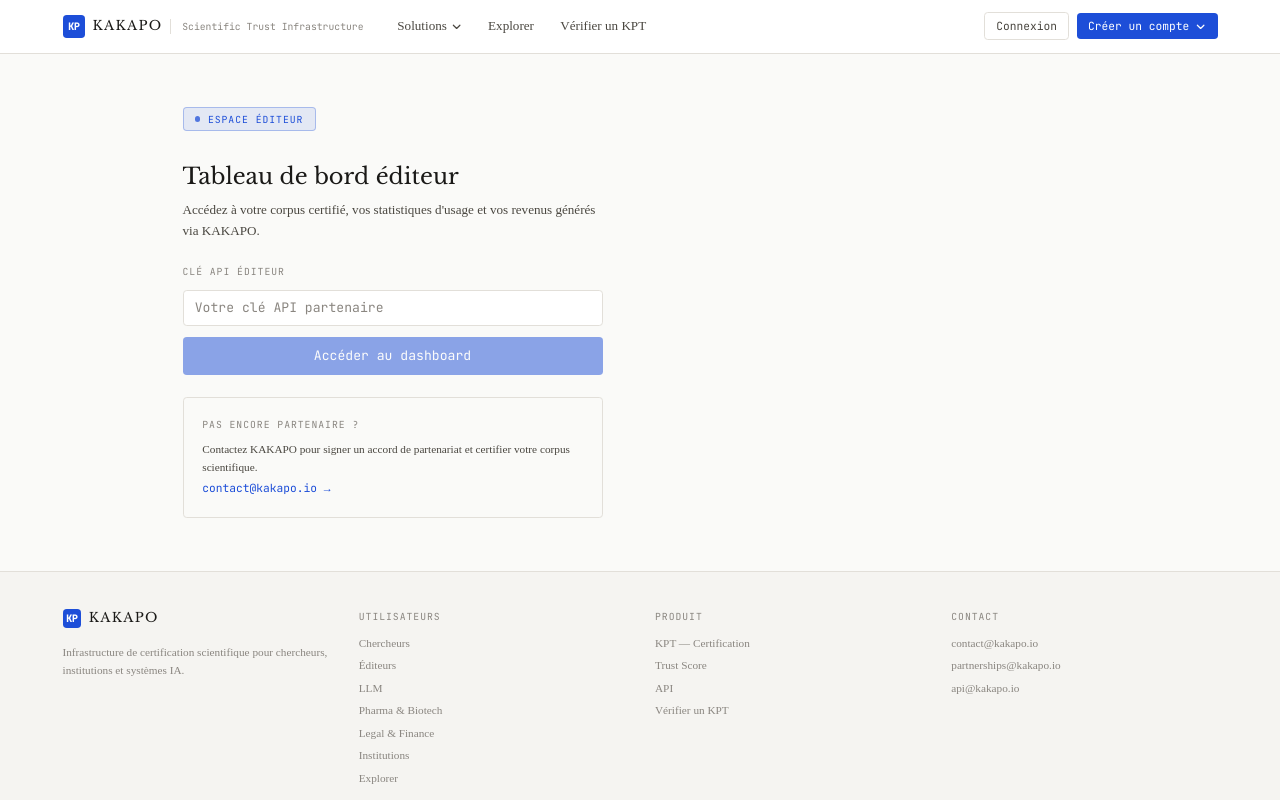
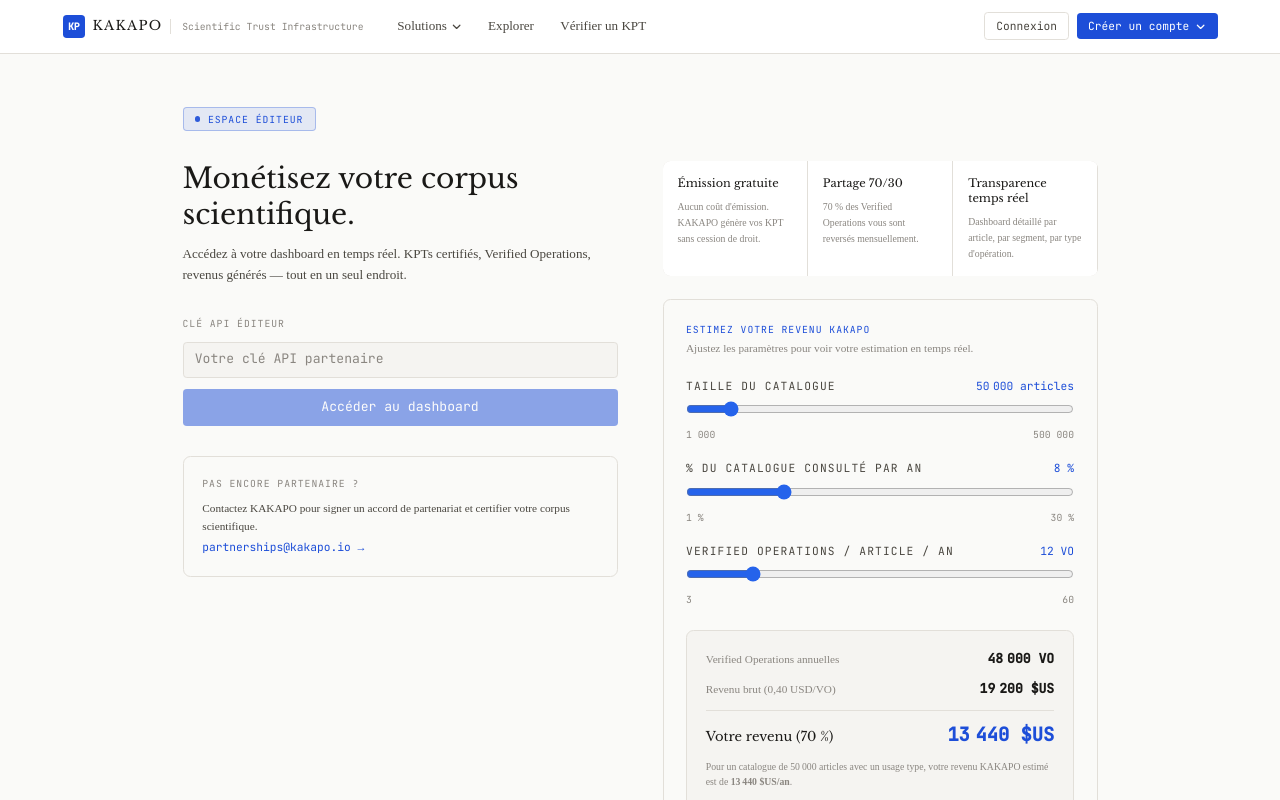
Before and after one commit to kkpo-adil/kakapo-front, a Next.js app: page /publisher in a window 1280 px wide. Shown: the top 800 px of the page. Built offline with nearby package versions, Linux system fonts and the light colour scheme.

Commit message:
feat: publisher calculator + voie pilote + certifier callout gratuit

```diff
--- a/src/app/publisher/page.tsx
+++ b/src/app/publisher/page.tsx
@@ -1,6 +1,7 @@
 "use client";
 
 import { useState } from "react";
+import { RevenueCalculator } from "@/components/enterprise/RevenueCalculator";
 
 interface PublisherDashboard {
   publisher: {
@@ -57,20 +58,22 @@
       </div>
 
       {!data ? (
-        <div className="max-w-md space-y-6">
+        <div className="grid grid-cols-1 md:grid-cols-2 gap-12">
+          <div className="space-y-8">
             <div>
-            <h1 className="text-2xl font-display text-text-primary mb-2">Tableau de bord éditeur</h1>
+              <h1 className="text-3xl font-display text-text-primary mb-3 leading-tight">Monétisez votre corpus scientifique.</h1>
               <p className="text-sm text-text-secondary leading-relaxed">
-              Accédez à votre corpus certifié, vos statistiques d'usage et vos revenus générés via KAKAPO.
+                Accédez à votre dashboard en temps réel. KPTs certifiés, Verified Operations, revenus générés — tout en un seul endroit.
               </p>
             </div>
+
             <div className="space-y-3">
               <label className="text-2xs font-mono text-text-muted uppercase tracking-widest block">Clé API éditeur</label>
               <input
                 value={apiKey}
                 onChange={(e) => setApiKey(e.target.value)}
                 placeholder="Votre clé API partenaire"
-              className="w-full bg-surface-2 border border-border rounded px-3 py-2 text-sm font-mono text-text-primary placeholder:text-text-muted focus:outline-none focus:border-accent/50"
+                className="w-full bg-surface-3 border border-border rounded px-3 py-2 text-sm font-mono text-text-primary placeholder:text-text-muted focus:outline-none focus:border-accent"
               />
               <button
                 onClick={fetchDashboard}
@@ -79,17 +82,48 @@
               >
                 {loading ? "Chargement..." : "Accéder au dashboard"}
               </button>
-            {error && <p className="text-xs font-mono text-red-400">{error}</p>}
+              {error && <p className="text-xs font-mono text-trust-low">{error}</p>}
             </div>
-          <div className="border border-border rounded p-5 space-y-2">
+
+            <div className="border border-border rounded-lg p-5 space-y-2">
               <p className="text-2xs font-mono text-text-muted uppercase tracking-widest">Pas encore partenaire ?</p>
               <p className="text-xs text-text-secondary leading-relaxed">
                 Contactez KAKAPO pour signer un accord de partenariat et certifier votre corpus scientifique.
               </p>
-            <a href="mailto:contact@kakapo.io"
-              className="text-xs font-mono text-accent hover:text-accent-hover no-underline">
-              contact@kakapo.io →
+              <a href="mailto:partnerships@kakapo.io" className="text-xs font-mono text-accent hover:text-accent-hover no-underline">
+                partnerships@kakapo.io →
               </a>
+            </div>
+          </div>
+
+          <div className="space-y-6">
+            <div className="grid grid-cols-3 gap-px bg-border rounded-lg overflow-hidden">
+              {[
+                { title: "Émission gratuite", desc: "Aucun coût d'émission. KAKAPO génère vos KPT sans cession de droit." },
+                { title: "Partage 70/30", desc: "70 % des Verified Operations vous sont reversés mensuellement." },
+                { title: "Transparence temps réel", desc: "Dashboard détaillé par article, par segment, par type d'opération." },
+              ].map(({ title, desc }) => (
+                <div key={title} className="bg-surface-2 p-4">
+                  <p className="text-xs font-display text-text-primary mb-2">{title}</p>
+                  <p className="text-2xs text-text-muted leading-relaxed">{desc}</p>
+                </div>
+              ))}
+            </div>
+
+            <RevenueCalculator />
+
+            <div className="border-l-4 rounded-r-lg p-5" style={{ borderColor: "#B45309", background: "rgba(180,83,9,0.04)" }}>
+              <p className="text-xs font-mono uppercase tracking-widest mb-2" style={{ color: "#B45309" }}>Conditions privilégiées — Premier signataire</p>
+              <p className="text-sm font-display text-text-primary mb-2">Voie pilote — 80/20 pendant 12 mois</p>
+              <p className="text-xs text-text-secondary leading-relaxed mb-3">
+                KAKAPO offre au premier éditeur de référence signataire un partage bonifié 80/20 pendant 12 mois, un accompagnement technique priorisé et une co-communication publique sur le partenariat. Cette voie est exclusive et fermée après signature.
+              </p>
+              <a href="mailto:partnerships@kakapo.io?subject=[KAKAPO] Demande term sheet éditeur pilote"
+                className="text-xs font-mono no-underline py-2 px-4 rounded border transition-colors inline-block"
+                style={{ borderColor: "#B45309", color: "#B45309" }}>
+                Demander un term sheet →
+              </a>
+            </div>
           </div>
         </div>
       ) : (
@@ -98,48 +132,38 @@
             <div>
               <h1 className="text-2xl font-display text-text-primary">{data.publisher.name}</h1>
               <div className="flex items-center gap-3 mt-1">
-                <span className="text-2xs font-mono text-trust-high border border-trust-high/30 rounded px-2 py-0.5">
-                  ● {data.publisher.status}
-                </span>
-                <span className="text-2xs font-mono text-text-muted">
-                  Revenue share {data.publisher.revenue_share_pct}%
-                </span>
-                <span className="text-2xs font-mono text-text-muted">
-                  {data.publisher.contract_type}
-                </span>
+                <span className="text-2xs font-mono text-trust-high border border-trust-high/30 rounded px-2 py-0.5">● {data.publisher.status}</span>
+                <span className="text-2xs font-mono text-text-muted">Revenue share {data.publisher.revenue_share_pct}%</span>
+                <span className="text-2xs font-mono text-text-muted">{data.publisher.contract_type}</span>
               </div>
             </div>
-            <button
-              onClick={() => setData(null)}
-              className="text-xs font-mono text-text-muted hover:text-text-primary border border-border rounded px-3 py-1.5 transition-colors bg-transparent cursor-pointer"
-            >
+            <button onClick={() => setData(null)}
+              className="text-xs font-mono text-text-muted hover:text-text-primary border border-border rounded px-3 py-1.5 transition-colors bg-transparent cursor-pointer">
               Déconnexion
             </button>
           </div>
 
-          <div className="grid grid-cols-1 md:grid-cols-3 gap-px bg-border">
+          <div className="grid grid-cols-1 md:grid-cols-3 gap-px bg-border rounded-lg overflow-hidden">
             {[
               { label: "Revenus en attente", value: `€${data.balance.revenue_share_pending.toFixed(2)}`, highlight: true },
               { label: "Revenus générés", value: `€${data.balance.revenue_generated.toFixed(2)}` },
               { label: "Reversements effectués", value: `€${data.balance.revenue_share_paid.toFixed(2)}` },
             ].map(({ label, value, highlight }) => (
-              <div key={label} className="bg-surface-1 p-6">
+              <div key={label} className="bg-surface-2 p-6">
                 <p className="text-2xs font-mono text-text-muted uppercase tracking-widest mb-2">{label}</p>
-                <p className={`text-2xl font-mono font-semibold ${highlight ? "text-trust-high" : "text-text-primary"}`}>
-                  {value}
-                </p>
+                <p className={`text-2xl font-mono font-semibold ${highlight ? "text-trust-high" : "text-text-primary"}`}>{value}</p>
               </div>
             ))}
           </div>
 
-          <div className="grid grid-cols-2 md:grid-cols-4 gap-px bg-border">
+          <div className="grid grid-cols-2 md:grid-cols-4 gap-px bg-border rounded-lg overflow-hidden">
             {[
               { label: "KPTs actifs", value: data.stats.active_kpts },
               { label: "KPTs total", value: data.stats.total_kpts },
-              { label: "Requêtes IA ce mois", value: data.stats.monthly_queries },
-              { label: "Requêtes IA total", value: data.stats.total_queries },
+              { label: "VO ce mois", value: data.stats.monthly_queries },
+              { label: "VO total", value: data.stats.total_queries },
             ].map(({ label, value }) => (
-              <div key={label} className="bg-surface-1 p-5">
+              <div key={label} className="bg-surface-2 p-5">
                 <p className="text-xl font-mono font-semibold text-text-primary tabular-nums">{value}</p>
                 <p className="text-2xs font-mono text-text-muted uppercase tracking-widest mt-1">{label}</p>
               </div>
@@ -147,25 +171,21 @@
           </div>
 
           <div className="grid grid-cols-1 md:grid-cols-2 gap-4">
-            <div className="border border-border rounded p-5">
+            <div className="border border-border rounded-lg p-5">
               <p className="text-2xs font-mono text-text-muted uppercase tracking-widest mb-4">Estimation revenus</p>
               <div className="space-y-3">
                 <div className="flex justify-between items-baseline">
                   <span className="text-xs text-text-secondary">Ce mois</span>
-                  <span className="text-sm font-mono font-semibold text-text-primary">
-                    €{data.stats.estimated_monthly_revenue.toFixed(2)}
-                  </span>
+                  <span className="text-sm font-mono font-semibold text-text-primary">€{data.stats.estimated_monthly_revenue.toFixed(2)}</span>
                 </div>
                 <div className="flex justify-between items-baseline">
                   <span className="text-xs text-text-secondary">Total estimé</span>
-                  <span className="text-sm font-mono font-semibold text-text-primary">
-                    €{data.stats.estimated_total_revenue.toFixed(2)}
-                  </span>
+                  <span className="text-sm font-mono font-semibold text-text-primary">€{data.stats.estimated_total_revenue.toFixed(2)}</span>
                 </div>
                 <p className="text-2xs text-text-muted">Basé sur {data.publisher.revenue_share_pct}% des Verified Operations à €0.002/VO</p>
               </div>
             </div>
-            <div className="border border-border rounded p-5">
+            <div className="border border-border rounded-lg p-5">
               <p className="text-2xs font-mono text-text-muted uppercase tracking-widest mb-4">Modèle de partage</p>
               <div className="space-y-2">
                 {[
@@ -174,8 +194,7 @@
                 ].map(({ label, pct, color }) => (
                   <div key={label}>
                     <div className="flex justify-between text-2xs font-mono text-text-muted mb-1">
-                      <span>{label}</span>
-                      <span>{pct}%</span>
+                      <span>{label}</span><span>{pct}%</span>
                     </div>
                     <div className="h-2 bg-surface-3 rounded-full overflow-hidden">
                       <div className={`h-full ${color} rounded-full`} style={{ width: `${pct}%` }} />
--- /dev/null
+++ b/src/components/enterprise/RevenueCalculator.tsx
@@ -0,0 +1,94 @@
+"use client";
+import { useState } from "react";
+
+export function RevenueCalculator() {
+ const [catalogue, setCatalogue] = useState(50000);
+ const [pctConsulted, setPctConsulted] = useState(8);
+ const [voPerArticle, setVoPerArticle] = useState(12);
+
+ const voTotal = Math.round(catalogue * (pctConsulted / 100) * voPerArticle);
+ const revenueGross = voTotal * 0.40;
+ const revenueEditor = revenueGross * 0.70;
+
+ function fmt(n: number) {
+   return new Intl.NumberFormat("fr-FR", { maximumFractionDigits: 0 }).format(n);
+ }
+
+ function fmtUSD(n: number) {
+   return new Intl.NumberFormat("fr-FR", { style: "currency", currency: "USD", maximumFractionDigits: 0 }).format(n);
+ }
+
+ return (
+   <div className="border border-border rounded-lg p-6 space-y-6">
+     <div>
+       <p className="text-2xs font-mono text-accent uppercase tracking-widest mb-1">Estimez votre revenu KAKAPO</p>
+       <p className="text-xs text-text-muted">Ajustez les paramètres pour voir votre estimation en temps réel.</p>
+     </div>
+
+     <div className="space-y-5">
+       <div>
+         <div className="flex justify-between mb-2">
+           <label className="text-xs font-mono text-text-secondary uppercase tracking-widest">Taille du catalogue</label>
+           <span className="text-xs font-mono text-accent">{fmt(catalogue)} articles</span>
+         </div>
+         <input type="range" min={1000} max={500000} step={1000} value={catalogue}
+           onChange={e => setCatalogue(Number(e.target.value))}
+           className="w-full accent-blue-600 cursor-pointer" />
+         <div className="flex justify-between text-2xs font-mono text-text-muted mt-1">
+           <span>1 000</span><span>500 000</span>
+         </div>
+       </div>
+
+       <div>
+         <div className="flex justify-between mb-2">
+           <label className="text-xs font-mono text-text-secondary uppercase tracking-widest">% du catalogue consulté par an</label>
+           <span className="text-xs font-mono text-accent">{pctConsulted} %</span>
+         </div>
+         <input type="range" min={1} max={30} step={1} value={pctConsulted}
+           onChange={e => setPctConsulted(Number(e.target.value))}
+           className="w-full accent-blue-600 cursor-pointer" />
+         <div className="flex justify-between text-2xs font-mono text-text-muted mt-1">
+           <span>1 %</span><span>30 %</span>
+         </div>
+       </div>
+
+       <div>
+         <div className="flex justify-between mb-2">
+           <label className="text-xs font-mono text-text-secondary uppercase tracking-widest">Verified Operations / article / an</label>
+           <span className="text-xs font-mono text-accent">{voPerArticle} VO</span>
+         </div>
+         <input type="range" min={3} max={60} step={1} value={voPerArticle}
+           onChange={e => setVoPerArticle(Number(e.target.value))}
+           className="w-full accent-blue-600 cursor-pointer" />
+         <div className="flex justify-between text-2xs font-mono text-text-muted mt-1">
+           <span>3</span><span>60</span>
+         </div>
+       </div>
+     </div>
+
+     <div className="bg-surface-3 rounded-lg p-5 space-y-3 border border-border">
+       <div className="flex justify-between items-baseline">
+         <span className="text-xs text-text-muted">Verified Operations annuelles</span>
+         <span className="text-sm font-mono font-semibold text-text-primary">{fmt(voTotal)} VO</span>
+       </div>
+       <div className="flex justify-between items-baseline">
+         <span className="text-xs text-text-muted">Revenu brut (0,40 USD/VO)</span>
+         <span className="text-sm font-mono font-semibold text-text-primary">{fmtUSD(revenueGross)}</span>
+       </div>
+       <div className="h-px bg-border" />
+       <div className="flex justify-between items-baseline">
+         <span className="text-sm font-display text-text-primary">Votre revenu (70 %)</span>
+         <span className="text-xl font-mono font-bold text-accent">{fmtUSD(revenueEditor)}</span>
+       </div>
+       <p className="text-2xs text-text-muted">
+         Pour un catalogue de {fmt(catalogue)} articles avec un usage type, votre revenu KAKAPO estimé est de{" "}
+         <strong>{fmtUSD(revenueEditor)}/an</strong>.
+       </p>
+     </div>
+
+     <p className="text-2xs text-text-muted leading-relaxed">
+       Estimation indicative basée sur les hypothèses du modèle KAKAPO (0,40 USD/VO, revenu moyen consolidé tous segments). Le revenu réel dépend du segment de consommateurs, du type d&apos;usage et de la densité de votre corpus dans le citation graph.
+     </p>
+   </div>
+ );
+}
```
Lines whose indentation alone changed are shown as unchanged.
